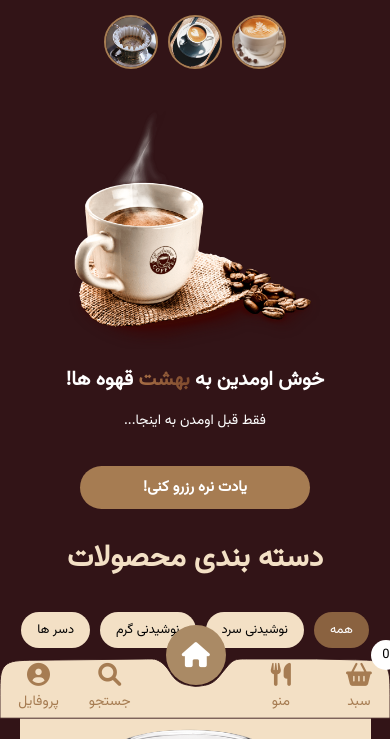
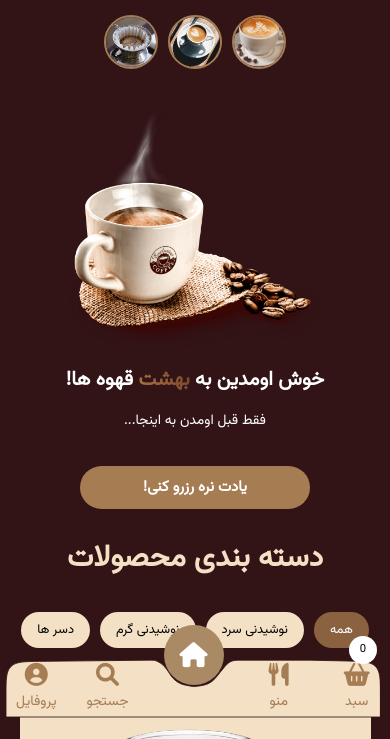
Before and after one commit to parhamje/pardisecaffee, a plain HTML site: page index.html in a window 390 px wide. Shown: the part 105-844 px from the top of the page. Drawn offline with nearby package versions, Linux system fonts and the light colour scheme.

Commit message:
fix some issues

```diff
--- a/css/style.css
+++ b/css/style.css
@@ -388,6 +388,81 @@ html,body {
   .product .swiper-pagination-bullet-active{
     width: 10px;
     height: 10px;
+  }
+}
+@media only screen and (max-width: 395px){
+  .logo::after {
+    content: "";
+    position: absolute;
+    right: 170px;
+    top: 50%;
+    transform: translateY(-50%);
+    height: 55px; /* ارتفاع مرز */
+    width: 1px; /* ضخامت مرز */
+    background-color: #f3e0c5; /* رنگ طلایی ملایم */
+  }
+  /* General container adjustments */
+  .navbar-container {
+    width: 96%;
+    margin: 0 auto ; /* Center the navbar */
+    position: fixed;
+    right: 10px;
+
+
+  }
+
+  /* SVG background adjustment */
+  .navbar-bg {
+    width: 100%; /* Make SVG responsive */
+    height: auto;
+  }
+  .navbar {
+    display: flex;
+    justify-content: space-around;
+    width: 100%;
+    position: relative;
+    z-index: 2;
+  }
+
+  /* Individual nav items */
+  .nav-item {
+    display: flex;
+    flex-direction: column;
+    align-items: center;
+    font-size: 0.8rem; /* Smaller font size for very small screens */
+  }
+
+  /* Home button positioning */
+  .home-button {
+    position: absolute;
+    top: 50%;
+    left: 50%;
+    transform: translate(-50%, -50%);
+    z-index: 3;
+    width: 50px;
+    height: 50px;
+    display: flex;
+    justify-content: center;
+    align-items: center;
+    border-radius: 50%;
+    background-color: #321417;
+    color: #f3e0c5;
+  }
+
+  /* Shopping cart count badge */
+  .shopping-cart .count {
+    position: absolute;
+    top: -55%;
+    left: 20%;
+    background-color: #ffffff;
+    color: #000000;
+    font-size: 0.7rem;
+    width: 18px;
+    height: 18px;
+    display: flex;
+    justify-content: center;
+    align-items: center;
+    border-radius: 50%;
   }
 }
 /* scroll style */
```
